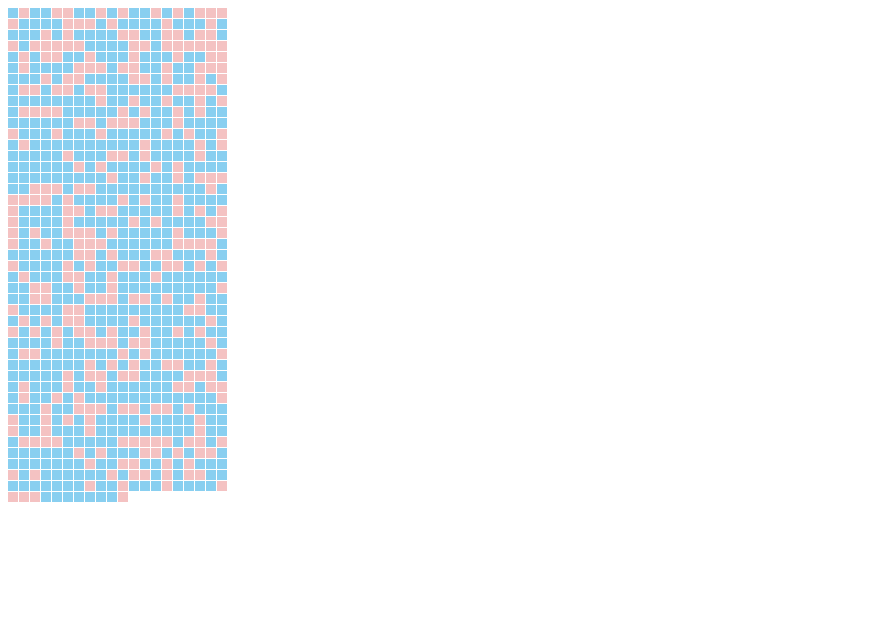
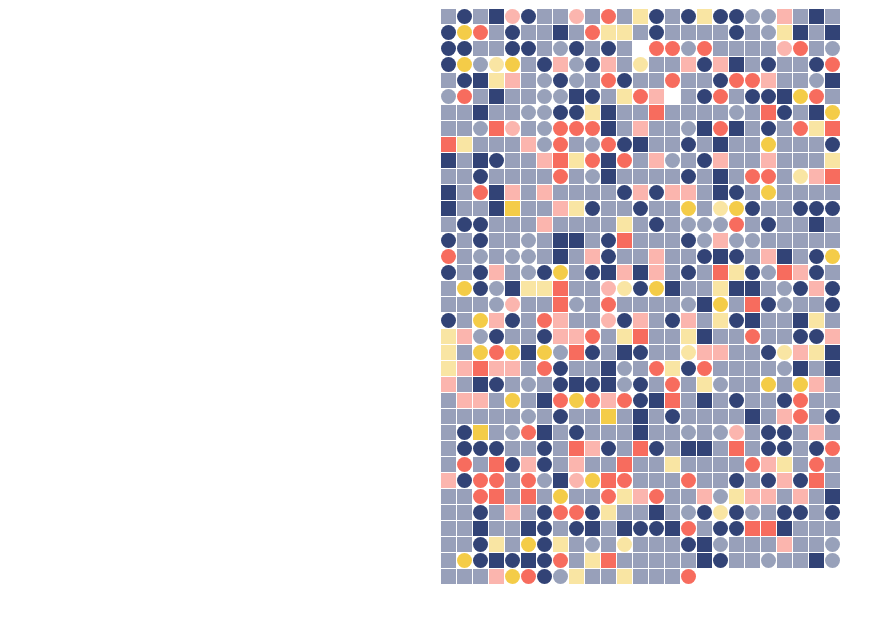
Before and after one commit to jewarner57/TitanicDataVisualization, a plain HTML site: page index.html in a window 1280 px wide. Shown: the whole page, without its empty margins (0-895 px from the left). Drawn offline with Linux system fonts and the light colour scheme.

Commit message:
feat: solve all basic challenges

```diff
--- a/index.html
+++ b/index.html
@@ -9,7 +9,9 @@
 
 <body>
 
-  <div id="titanic"></div>
+  <div id="pageWrapper">
+    <div id="titanic"></div>
+  </div>
 
   <script src="titanic-data.js" type="text/javascript"></script>
   <script src="script.js" type="text/javascript"></script>
--- a/script.js
+++ b/script.js
@@ -1,11 +1,17 @@
 // Get a reference to the #titanic
 const titanic = document.querySelector('#titanic')
+const pageWrapper = document.querySelector('#pageWrapper')
+
+// Set page wrapper styles
+pageWrapper.style.width = '100%'
 
 // Set some styles on the titanic
 // display flex, justifyContent center, alignItems flex-end
-titanic.style.display = 'grid'
-titanic.style.gridTemplateColumns = 'repeat(20, 10px)'
-titanic.style.gridGap = '1px'
+titanic.style.margin = 'auto'
+titanic.style.display = 'flex'
+titanic.style.flexDirection = 'row'
+titanic.style.flexWrap = 'wrap'
+titanic.style.maxWidth = '400px'
 
 // Map over the data and make a new element for each passenger
 const passengers = data.map(p => {
@@ -19,36 +25,13 @@ passengers.forEach(p => {
 
 // Let's loop over each passenger and set some styles
 passengers.forEach((p, i) => {
-  const passenger = data[i].fields
+  const { fare, name, embarked, pclass, sex, survived } = data[i].fields
+  const embarkedColorMap = { 'S': '#324376', 'C': '#F76C5E', 'Q': '#F4CC48' }
 
-  p.style.width = '10px'
-  p.style.height = '10px'
-  p.style.backgroundColor = passenger.sex === 'male' ? '#89CFF0' : "#f4c2c2"
+  p.style.margin = '0.5px'
+  p.style.width = '15px'
+  p.style.height = '15px'
+  p.style.backgroundColor = embarkedColorMap[embarked]
+  p.style.borderRadius = sex === 'male' ? '0' : '50%'
+  p.style.opacity = survived === 'Yes' ? '1' : '0.5'
 })
-
-// Challenges -
-
-// Make the squares a little bigger 15px by 15px.
-// You'll need to change both the gridTemplateColumn on the
-// titanic and the width and height of each passenger.
-
-
-
-// Change the number of columns on the titanic to 34
-
-
-// Display each passenger as a circle if they are female.
-// Do this by setting the borderRadius of each passenger.
-// Match the passenger in passengers to the object data
-// in the data array by the index.
-
-
-
-// Display each passengers who did not survive as
-// opacity 0.5.
-
-
-
-// Set the backgroundColor of each passenger by their
-// embarked value. There are three possible values:
-// 'S', 'C', and 'Q'
```
